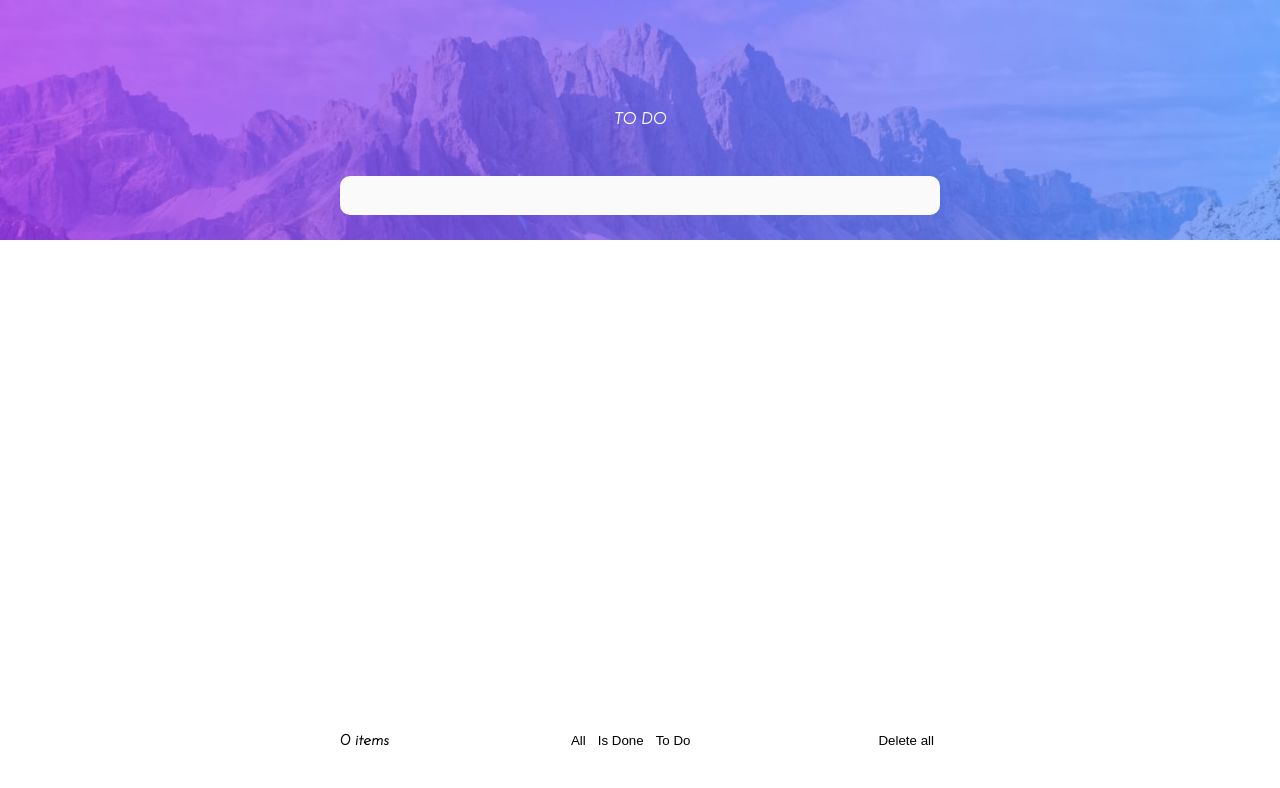
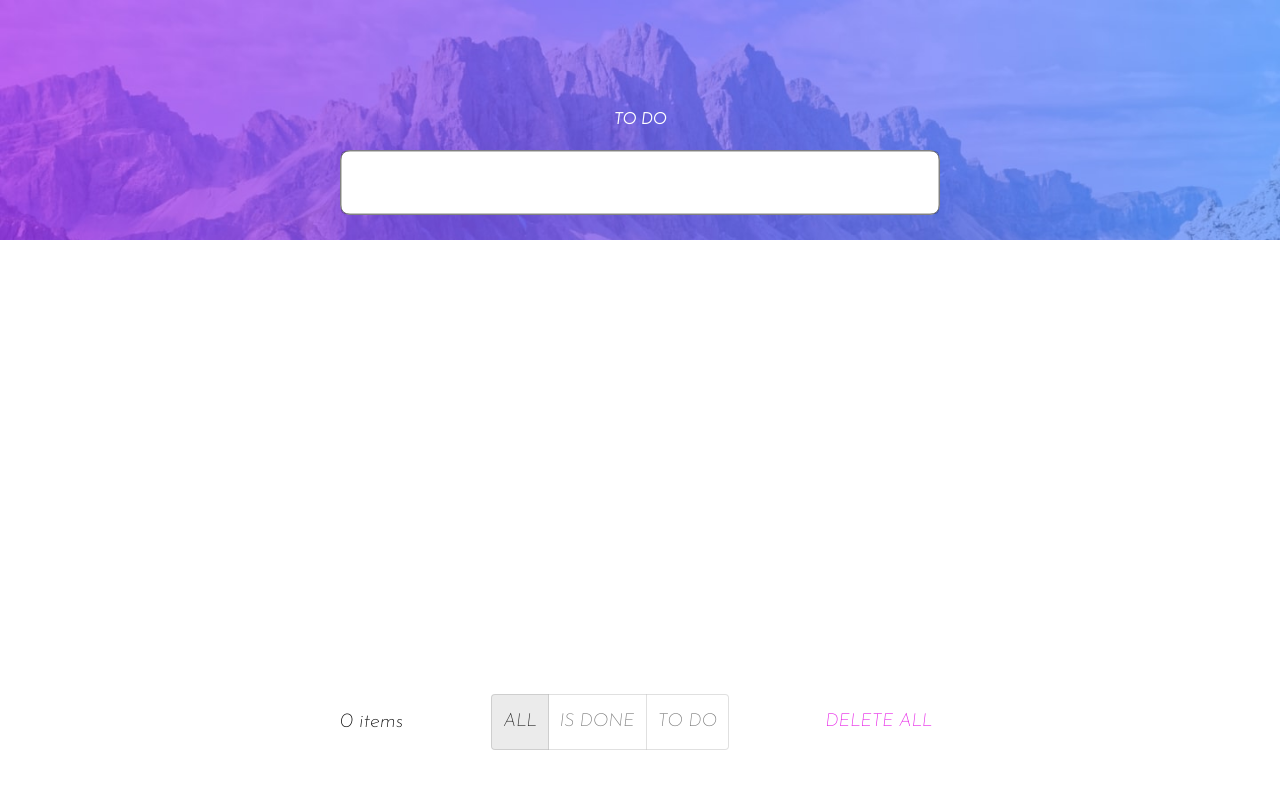
Before and after one commit to bugajewskam/New-ToDo, a Next.js app: page / in a window 1280 px wide. Shown: the top 788 px of the page. Built offline with nearby package versions, Linux system fonts and the light colour scheme.

Commit message:
Dnd start

```diff
--- /dev/null
+++ b/component/Dialog.tsx
@@ -0,0 +1,37 @@
+import * as React from 'react';import Button from '@mui/material/Button';
+import Dialog from '@mui/material/Dialog';
+import DialogActions from '@mui/material/DialogActions';
+import DialogContent from '@mui/material/DialogContent';
+import DialogContentText from '@mui/material/DialogContentText';
+import DialogTitle from '@mui/material/DialogTitle';
+
+interface DialogProps{
+    handleClose: (e:any)=>void;
+    handleDelete:(e:any)=>void;
+    open: boolean;
+    id?:number
+}
+
+export default function DialogAlert({handleClose, handleDelete, open}: DialogProps) {
+
+
+  return (
+      <Dialog
+        open={open}
+        onClose={handleClose}
+        aria-labelledby="alert-dialog-title"
+        aria-describedby="alert-dialog-description"
+      >
+        <DialogTitle id="alert-dialog-title">
+          {"Are you sure you want to remove the elements?"}
+        </DialogTitle>
+        <DialogActions>
+          <Button onClick={handleClose}>No</Button>
+          <Button onClick={handleDelete} autoFocus>
+            Yes
+          </Button>
+        </DialogActions>
+      </Dialog>
+
+  );
+}
--- /dev/null
+++ b/component/Item.tsx
@@ -0,0 +1,6 @@
+
+export const Item = forwardRef(({id:number, ...props}, ref) => {
+  return (
+    <div {...props} ref={ref}>{id}</div>
+  )
+});
--- a/component/List.tsx
+++ b/component/List.tsx
@@ -1,61 +1,45 @@
 import ClearIcon from '@mui/icons-material/Clear';
 import * as React from 'react';
 import List from '@mui/material/List';
-import ListItem from '@mui/material/ListItem';
-import ListItemButton from '@mui/material/ListItemButton';
-import ListItemIcon from '@mui/material/ListItemIcon';
-import ListItemText from '@mui/material/ListItemText';
-import Checkbox from '@mui/material/Checkbox';
-import IconButton from '@mui/material/IconButton';
-import CommentIcon from '@mui/icons-material/Comment';
 import { ToDo } from '../interface/interface';
 import CheckIcon from '@mui/icons-material/Check';
-import { Box, Divider } from '@mui/material';
+import { Box, Button, Divider, TextField } from '@mui/material';
+import EditIcon from '@mui/icons-material/Edit';
+import {DndProvider, useDrag} from "react-dnd"
+import { HTML5Backend } from 'react-dnd-html5-backend';
 
-export interface ListProps{
-    listToDo: ToDo[]
-    onRemove: (id:number)=> void
-    onToggle: (id:number) => void
+import ItemList from '../component/ListItem';
+
+export interface ListProps {
+  listToDo: ToDo[]
+  onRemove: (id: number) => void;
+  onToggle: (id: number) => void;
+  onEdit: (id: number) => void;
+  onChange: (e: any) => void;
+  onEditSubmit: (id: number, e: any) => void;
+
 }
 
-export default function CheckboxList({listToDo, onRemove, onToggle}:ListProps) {
-  const [checked, setChecked] = React.useState<number[]>([]);
+export default function CheckboxList({ listToDo, onRemove, onToggle,
+  onEdit, onChange, onEditSubmit }: ListProps) {
+  const handleToggle = (value: number) => () => onToggle(value);
+  const handleRemove = (id: number) => () => onRemove(id);
+  const handleEdit = (id: number) => () => onEdit(id)
+  const handleChange = (e: any) => () => onChange(e)
+  const handleEditSubmit = (id: number) => (e: any) => onEditSubmit(id, e)
+  if (!listToDo?.length) return;
+  return (
 
-  const handleToggle = (value: number) => () => onToggle(value);
-  const handleRemove = (id:number)=>()=>onRemove(id);
-  if(!listToDo?.length)return;
-  return (
-    <List sx={{ width: '600px', maxWidth: 600, bgcolor: 'background.paper', borderRadius: 2, boxShadow: 1, margin: 2 }}>
-      {listToDo.map((item) => {
+    <List sx={{
+      width: '600px', maxWidth: 600, color: "primary",
 
-        return (
-          <ListItem
-            key={item.id}
-            secondaryAction={
-              <IconButton onClick={handleRemove(item.id)} edge="end">
-                <ClearIcon />
-              </IconButton>
-            }
-            disablePadding
-          >
-            <ListItemButton role={undefined} onClick={handleToggle(item.id)} dense>
-              <ListItemIcon>
+      bgcolor: 'background.paper', borderRadius: 2, boxShadow: 1, margin: 2
+    }}>
+      {listToDo.map((item) =>
+        <ItemList item={item} onRemove={handleRemove} onEdit={handleEdit}
+         onChange={handleChange} onToggle={handleToggle} onEditSubmit={handleEditSubmit}/>
+      )}
+    </List>
 
-                <Checkbox
-                icon={<Box sx={{borderRadius: '24px', width: 24, height: 24, border: "1px solid gray"}}/>}
-                checkedIcon={<CheckIcon sx={{borderRadius: '24px', background: "linear-gradient(hsl(192, 100%, 67%), hsl(280, 87%, 65%))", padding: "4px", color: "#fff"}}/>}
-
-                  edge="start"
-                  checked={item.isDone}
-                  tabIndex={-1}
-                  disableRipple
-                />
-              </ListItemIcon>
-              <ListItemText primary={item.toDo} sx={item.isDone ? {textDecoration: 'line-through'}: {}} />
-            </ListItemButton>
-          </ListItem>
-        );
-      })}
-    </List>
   );
 }
--- /dev/null
+++ b/component/ListItem.tsx
@@ -0,0 +1,77 @@
+import { ListItem, Button, ListItemIcon, Checkbox, Box, TextField, ListItemText, IconButton } from "@mui/material";
+import { ToDo } from "../interface/interface";
+import CheckIcon from '@mui/icons-material/Check';
+import EditIcon from '@mui/icons-material/Edit';
+import ClearIcon from '@mui/icons-material/Clear';
+
+import React, { useRef, useImperativeHandle } from "react";
+import { useDrag } from "react-dnd";
+
+
+
+interface ItemProps {
+    item: ToDo;
+    onRemove: (id: number) => void;
+    onToggle: (id: number) => void;
+    onEdit: (id: number) => void;
+    onChange: (e: any) => void;
+    onEditSubmit: (id: number, e: any) => void;
+}
+
+export default function ItemList({ item, onChange, onEdit, onEditSubmit, onRemove, onToggle }: ItemProps) {
+    const handleToggle = (value: number) => () => onToggle(value);
+    const handleRemove = (id: number) => () => onRemove(id);
+    const handleEdit = (id: number) => () => onEdit(id)
+    const handleChange = (e: any) => () => onChange(e)
+    const handleEditSubmit = (id: number) => (e: any) => onEditSubmit(id, e)
+
+
+
+    return (
+        <ListItem
+            key={item.id}
+        >
+
+            <Button onClick={handleToggle(item.id)}>
+                <ListItemIcon>
+
+                    <Checkbox
+                        icon={<Box sx={{ borderRadius: '24px', width: 24, height: 24, border: "1px solid gray" }} />}
+                        checkedIcon={<CheckIcon sx={{
+                            borderRadius: '24px',
+                            background: "linear-gradient(hsl(192, 100%, 67%), hsl(280, 87%, 65%))", padding: "4px", color: "#fff"
+                        }} />}
+
+                        edge="start"
+                        checked={item.isDone}
+                        tabIndex={-1}
+                        disableRipple
+                    />
+                </ListItemIcon>
+            </Button>
+
+            {item.isEditing ?
+                <form onSubmit={handleEditSubmit(item.id)}>
+                    <TextField fullWidth sx={{ width: "500px" }} defaultValue={item.toDo}
+                        onChange={handleChange} name="toDo" />
+                </form> :
+                <>
+                    <ListItemText primary={item.toDo} sx={item.isDone ?
+                        { textDecoration: 'line-through' } : {}} />
+
+                    <IconButton sx={{ width: 24, marginLeft: 3 }} onClick={handleEdit(item.id)}>
+                        <ListItemIcon>
+                            <EditIcon />
+                        </ListItemIcon>
+                    </IconButton>
+                    <IconButton sx={{ width: 24, marginLeft: 3, marginRight: 0 }} onClick={handleRemove(item.id)}>
+                        <ListItemIcon>
+                            <ClearIcon />
+                        </ListItemIcon>
+                    </IconButton>
+                </>
+            }
+        </ListItem>
+
+    );
+}
--- a/interface/interface.ts
+++ b/interface/interface.ts
@@ -2,4 +2,5 @@ export interface ToDo {
     id: number;
     toDo: string;
     isDone: boolean;
+    isEditing: boolean
 }
--- a/pages/_app.tsx
+++ b/pages/_app.tsx
@@ -1,9 +1,53 @@
 import '../styles/globals.css'
 import "../styles/style.css"
 import type { AppProps } from 'next/app'
+import { createTheme } from '@mui/material';
+import { ThemeProvider } from '@emotion/react';
+import { DndProvider } from 'react-dnd';
+import { HTML5Backend } from 'react-dnd-html5-backend';
+const theme = createTheme({
+  components: {
+    MuiButton: {
+      styleOverrides: {
+        root: {
+          backgroundColor: "transparent",
+          color: "primary"
+        }
+      }
+    },
+    MuiTypography: {
+      styleOverrides: {
+        root: {
+          color: "primary"
+        }
+      }
+    }
+  }
+
+});
+
+const color = createTheme({
+  palette: {
+    primary: {
+      main: "hsl(300, 80%, 50%)",
+    },
+  },
+  typography: {
+    fontFamily: 'Josefin Sans',
+    fontSize: 18,
+  }
+})
 
 function MyApp({ Component, pageProps }: AppProps) {
-  return <Component {...pageProps} />
+
+  return (
+
+      <ThemeProvider theme={theme}>
+        <ThemeProvider theme={color}>
+          <Component {...pageProps} />
+        </ThemeProvider>
+      </ThemeProvider>
+  )
 }
 
 export default MyApp
--- a/pages/index.tsx
+++ b/pages/index.tsx
@@ -6,32 +6,42 @@ import { useMemo, useState } from 'react'
 import { ToDo } from '../interface/interface'
 import styles from '../styles/Home.module.css'
 import darkDesktop from "../public/src/bg-desktop-dark.jpg"
-import { Container, TextField } from '@mui/material'
 import CheckboxList from '../component/List'
-
+import DialogAlert from '../component/Dialog'
+import { Button, ToggleButton, ToggleButtonGroup, Container, Typography, TextField, Box } from '@mui/material'
 
 type Filter = "all" | "isDone" | "toDo"
 const Home: NextPage = () => {
 
 
-  const [listToDo, setListToDo] = useState<ToDo[]>([])
+  const [listToDo, setListToDo] = useState<ToDo[] | []>([])
   const [toDo, setToDo] = useState<string>("")
   const [filter, setFilter] = useState<Filter>("all")
+  const [openDeleteItems, setOpenDeleteItems] = useState(false);
+  const [openDeleteItem, setOpenDeleteItem] = useState<number | null>(null)
+  // const [editing, setEditing] = useState(false)
   const handleChange = (e: any) => setToDo(e.target.value);
   const handleAdd = (e: any) => {
     e.preventDefault();
-    console.log("działa")
     const newToDo: ToDo = {
       toDo: toDo,
       id: Math.floor(Math.random() * 1000),
-      isDone: false
+      isDone: false,
+      isEditing: false
     }
     setListToDo(listToDo => [...listToDo, newToDo]);
     setToDo("")
   }
-  const handleRemove = (id: number) => {
-    const newList = listToDo.filter((item) => item.id !== id);
+  const handleRemove = () => {
+    const newList = listToDo.filter((item) => item.id !== openDeleteItem);
     setListToDo(newList)
+    setOpenDeleteItem(null)
+  }
+  const handleEdit = (id: number) => {
+    const item = listToDo.find(item => item.id === id)
+    if (!item) return;
+    item.isEditing = true
+    setListToDo([...listToDo])
   }
 
   const handleToggle = (id: number) => {
@@ -42,7 +52,47 @@ const Home: NextPage = () => {
 
   }
 
+
+  const handleClickOpen = () => {
+    setOpenDeleteItems(true);
+  };
+  const handleOpenDialog = (id: number) => {
+    setOpenDeleteItem(id)
+  }
+  const handleCloseDeleteItem = (id: number) => {
+    setOpenDeleteItem(null)
+  }
+  const handleClose = () => {
+    setOpenDeleteItems(false);
+  };
+
+  const handleDelete = () => {
+    setListToDo([]);
+    setOpenDeleteItems(false);
+  }
+  const handleFilter = (event: React.MouseEvent<HTMLElement>,
+    newFilter: Filter) => {
+    setFilter(newFilter)
+  }
+  const handleChangeEdit = (e: any) => {
+    setToDo(e.target.value)
+
+  }
+  const handleEditSubmit = (id: number, e : any) => {
+    e.preventDefault();
+    const editItem = listToDo.find(item => item.id === id)
+    if (!editItem) return;
+    editItem.toDo = e.target[0].value;
+    console.log(e.target.elements.toDo.value)
+    editItem.isEditing = false;
+    setListToDo([...listToDo])
+
+    console.log(listToDo)
+
+  }
+
   const filterList = useMemo(() => {
+
     if (filter === "all") {
       return [...listToDo]
     }
@@ -53,8 +103,8 @@ const Home: NextPage = () => {
       return [...listToDo].filter(i => !i.isDone)
     }
   }, [filter, listToDo])
+
   console.log(listToDo)
-  console.log(listToDo.length)
   return (
     <>
       <Head>
@@ -66,28 +116,45 @@ const Home: NextPage = () => {
         <p className="h1 display-4">TO DO</p>
       </div>
       <div className='flex'>
+          <Box
+            className="input"
+            sx={{
+              width: 600,
+              maxWidth: '100%',
+              backgroundColor: "white",
+              border: 1,
+              borderColor: "gray",
+              borderRadius: "10px"
+            }}>
+            <form className="input" onSubmit={handleAdd}>
+              <TextField fullWidth className='input' value={toDo} onChange={handleChange} />
+            </form>
+          </Box>
+        <div className='scroll' >
+           <CheckboxList listToDo={filterList} onRemove={handleOpenDialog}
+            onToggle={handleToggle} onEdit={handleEdit}
+            onEditSubmit={handleEditSubmit} toDo={toDo} onChange={handleChangeEdit} />
+        </div>
+        <DialogAlert handleClose={handleCloseDeleteItem} handleDelete={handleRemove} open={!!openDeleteItem} />
         <div>
-          <div className="input">
-            <form onSubmit={handleAdd}>
-              <input value={toDo} onChange={handleChange} />
-            </form>
+          <div className='footer'>
+            <Typography>{listToDo.length} items</Typography>
+            <ToggleButtonGroup
+              value={filter}
+              exclusive
+              onChange={handleFilter}
+              aria-label="text alignment"
+            >
+              <ToggleButton className="filter" value="all">All</ToggleButton>
+              <ToggleButton className="filter" value="isDone">Is Done</ToggleButton>
+              <ToggleButton className="filter" value="toDo">To Do</ToggleButton>
+
+            </ToggleButtonGroup>
+            <Button onClick={handleClickOpen}>Delete all</Button>
           </div>
         </div>
 
-        <div className='scroll'>
-          <CheckboxList listToDo={filterList} onRemove={handleRemove} onToggle={handleToggle} />
-        </div>
-        <div>
-          <div className='footer'>
-            <p>{listToDo.length} items</p>
-            <div>
-              <button className="filter" onClick={(e) => setFilter("all")}>All</button>
-            <button className="filter" onClick={(e) => setFilter("isDone")}>Is Done</button>
-            <button className="filter" onClick={(e) => setFilter("toDo")}>To Do</button>
-            </div>
-            <button className="filter" onClick={e => setListToDo([])}>Delete all</button>
-          </div>
-        </div>
+        <DialogAlert handleClose={handleClose} handleDelete={handleDelete} open={openDeleteItems} />
       </div>
     </>
   )
--- a/styles/globals.css
+++ b/styles/globals.css
@@ -2,6 +2,7 @@ html,
 body {
   padding: 0;
   margin: 0;
+  color:"primary";
   font-family: 'Josefin Sans', sans-serif;
   font-weight: 700;
 }
--- a/styles/style.css
+++ b/styles/style.css
@@ -1,49 +1,54 @@
-input{
+input {
     border: solid;
-    border-color:hsl(0, 0%, 98%);
-    background-color:  hsl(0, 0%, 98%);
+    border-color: hsl(0, 0%, 98%);
+    background-color: hsl(0, 0%, 98%);
     border-radius: 10px;
     font-size: 30px;
-    color:red;
     width: 600px;
-    font-family: 'Josefin Sans', sans-serif;
-    font-weight: 800;
+    color: pink
 }
-.flex{
+
+
+
+.flex {
+    color:"primary";
     width: 100%;
     height: 80%;
     display: flex;
     flex-direction: column;
-    position:absolute;
-    top:150px;
+    position: absolute;
+    top: 130px;
 }
-input:hover{
+
+input:hover {
     border-color: rgb(226, 43, 202);
 }
-.scroll{
+
+.scroll {
     overflow: scroll;
     overflow-x: hidden;
     overflow-y: auto;
     height: 400px;
     border-radius: 8px;
-    margin:auto
+    margin: auto;
+    color: "primary";
 
 }
 
 
-.list{
+.list {
 
-    background-color:  hsl(0, 0%, 98%);
+    background-color: hsl(0, 0%, 98%);
     border-style: solid;
     font-size: 18px;
-    color:rgb(134, 131, 131);
     width: 600px;
+    color: "primary"
 
 }
 
 
 .banner {
-    position:fixed;
+    position: fixed;
     background-image: url('../public/src/bg-desktop-light.jpg');
     background-size: cover;
     height: 240px;
@@ -53,21 +58,22 @@ input:hover{
     justify-content: center;
     align-items: center;
 }
-div{
-    margin:auto;
+
+div {
+    margin: auto;
 }
 
-  .banner > p {
+.banner>p {
     color: white;
     padding: 10px;
 }
 
-  li ~ li {
+li~li {
     border-top: 1px solid gray;
     /* rodzeństwo */
 }
 
-.footer{
+.footer {
     width: 600px;
     display: flex;
     justify-content: space-between;
@@ -75,12 +81,22 @@ div{
     bottom: 30px;
     align-items: center;
 
+
 }
 
-.filter{
+/* .filter {
     border: none;
     background-color: transparent;
+
 }
-.filter:hover{
+
+.filter:hover {
+    background-color: transparent;
+    color: hsl(28, 75%, 43%);
+} */
+
+filter::after {
+    background-color: red;
     color: hsl(220, 98%, 61%);
+
 }
```
Also changed, not shown: component/SortableItem.tsx (added, +25 -0 lines), package.json (+7 -0 lines), 2 other files (tests, documents, lock files or other folders). Lines whose indentation alone changed are shown as unchanged.
